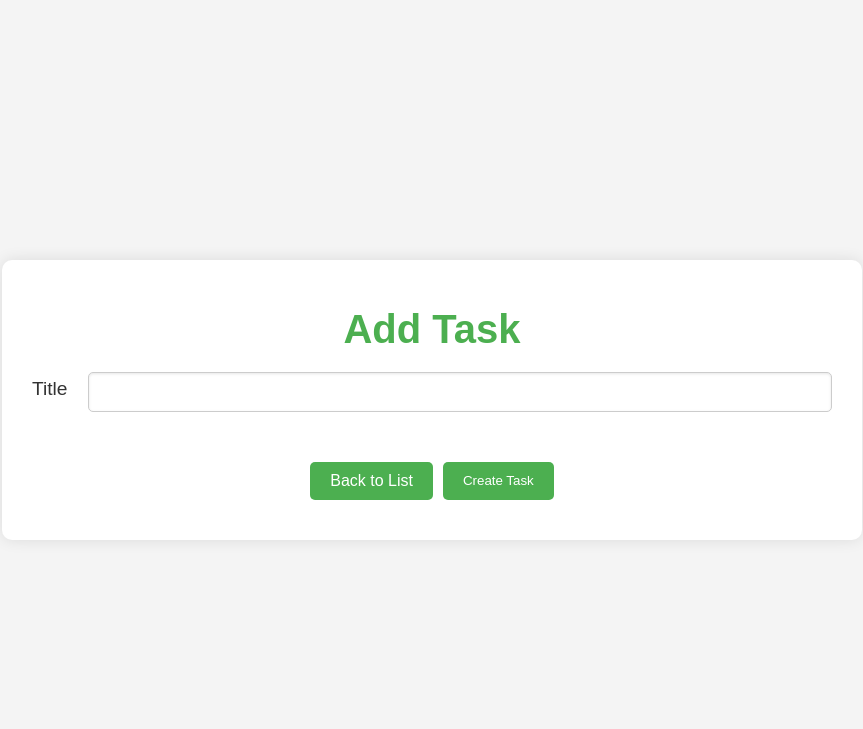
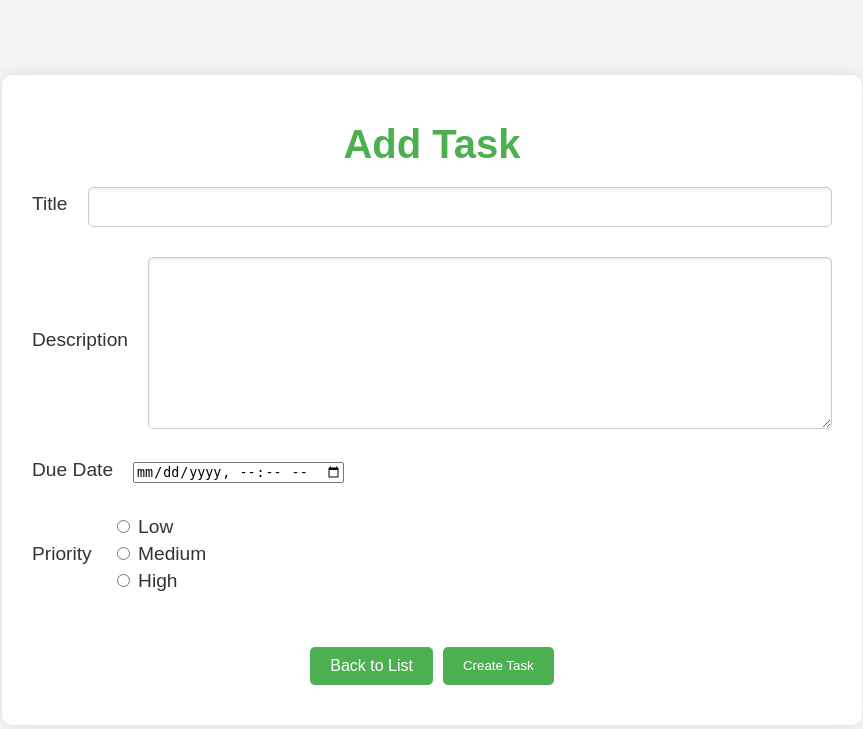
Before and after one commit to mrrayhan246/project_todolist_app, a Django app: page /add/ in a window 1280 px wide. Shown: the top 729 px of the page, without its empty margins (208-1071 px from the left). Run offline with Django 5.2, Linux system fonts and the light colour scheme.

Commit message:
Update add_task.html

```diff
--- a/templates/tasks/add_task.html
+++ b/templates/tasks/add_task.html
@@ -1,6 +1,5 @@
 <!--==========| ==> Load Static Here <== |==========-->
 {% load static %}
-
 
 <!DOCTYPE html>
 <html lang="en">
@@ -22,6 +21,18 @@
                     <label>Title</label>
                     {{ form.title }}
                 </div>
+                <div style="display: flex; gap: 20px; align-items: center; margin-bottom: 30px;">
+                    <label>Description</label>
+                    {{ form.description }}
+                </div>
+                <div style="display: flex; gap: 20px; align-items: center; margin-bottom: 30px;">
+                    <label>Due Date</label>
+                    {{ form.due_date }}
+                </div>
+                <div style="display: flex; gap: 20px; align-items: center; margin-bottom: 30px;">
+                    <label>Priority</label>
+                    {{ form.priority }}
+                </div>
                 <div class="button-content">
                     <a href="{% url 'task_list' %}" class="btn add-task-btn">Back to List</a>
                     <button type="submit" class="btn add-task-btn">Create Task</button>
@@ -30,7 +41,6 @@
         </div>
     </div>
 
-
     <!-- Custom JavaScript -->
     <script src="{% static 'assets/js/script.js' %}"></script>
 </body>
```
